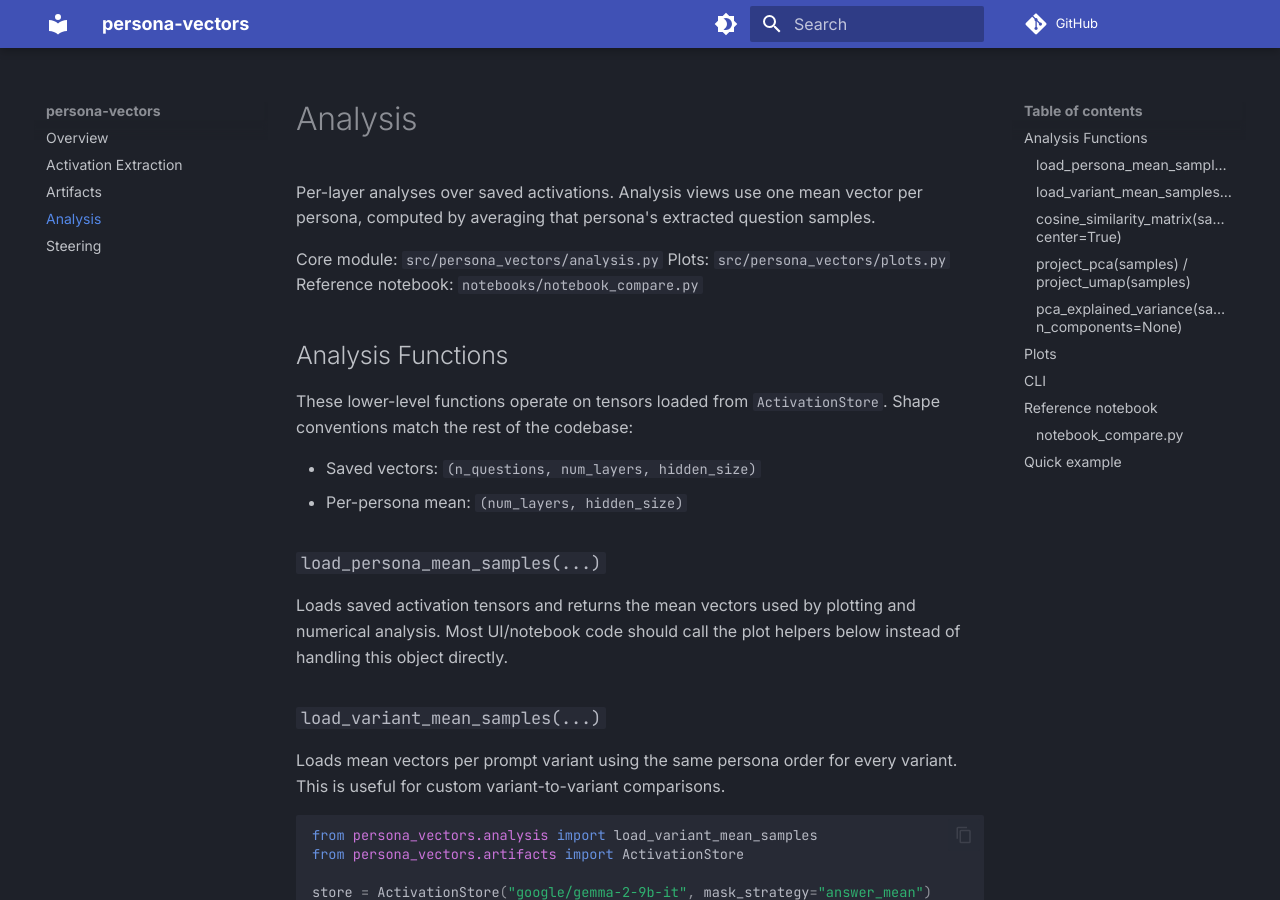
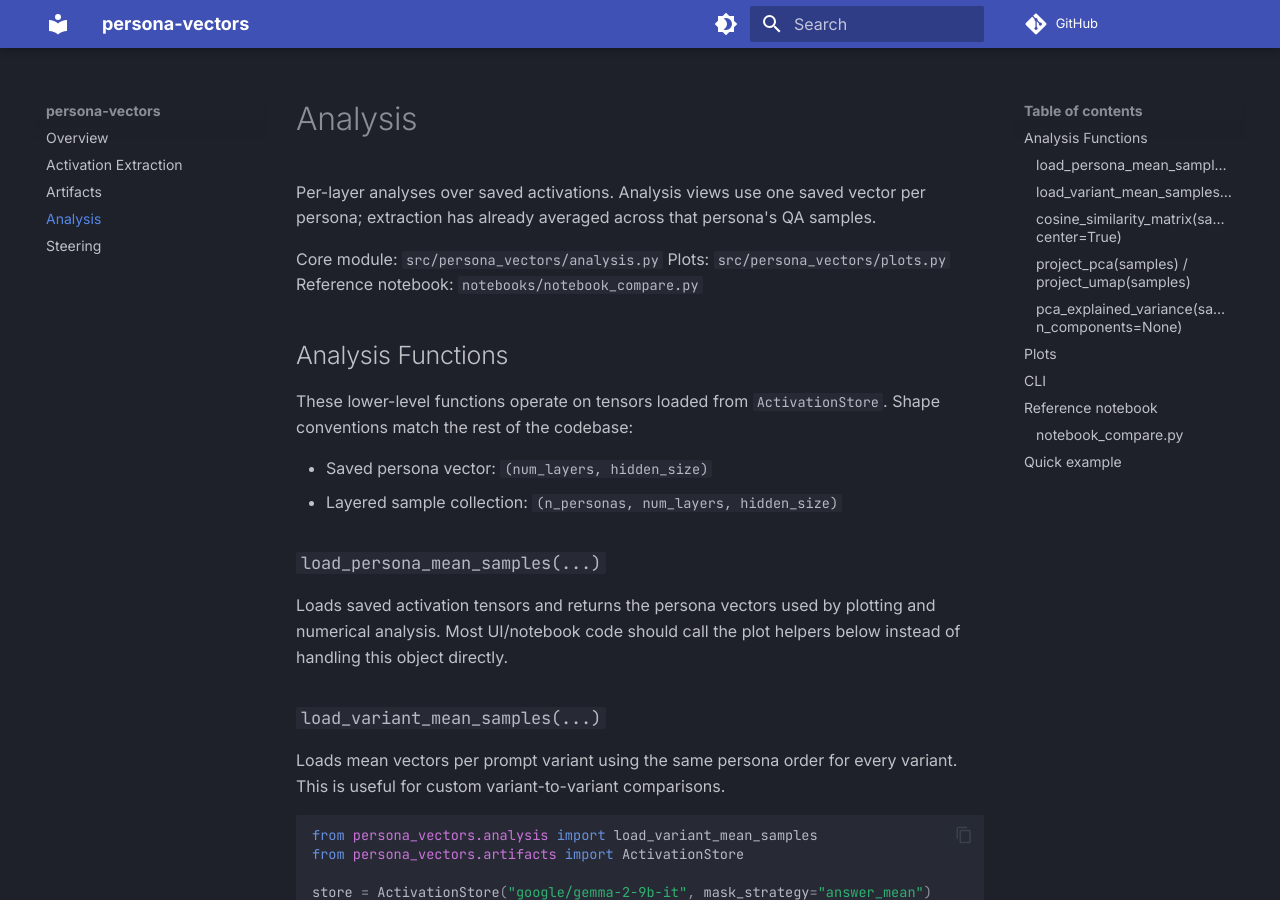
Before and after one commit to implicit-personalization/persona-vectors, an MkDocs documentation site: the page built from docs/analysis.md, in a window 1280 px wide and 900 px high. Built offline with MkDocs 1.6.1 and Material for MkDocs 9.7.7, drawn with Linux system fonts in a browser that asks for light colours; comment, search, counter and statistics services are not loaded; some of the changed text lies outside the part shown.

Commit message:
Updated extraction to mean over questions

```diff
--- a/docs/analysis.md
+++ b/docs/analysis.md
@@ -1,7 +1,7 @@
 # Analysis
 
-Per-layer analyses over saved activations. Analysis views use one mean vector
-per persona, computed by averaging that persona's extracted question samples.
+Per-layer analyses over saved activations. Analysis views use one saved vector
+per persona; extraction has already averaged across that persona's QA samples.
 
 Core module: `src/persona_vectors/analysis.py`
 Plots: `src/persona_vectors/plots.py`
@@ -12,12 +12,12 @@ Reference notebook: `notebooks/notebook_compare.py`
 These lower-level functions operate on tensors loaded from `ActivationStore`.
 Shape conventions match the rest of the codebase:
 
-- Saved vectors: `(n_questions, num_layers, hidden_size)`
-- Per-persona mean: `(num_layers, hidden_size)`
+- Saved persona vector: `(num_layers, hidden_size)`
+- Layered sample collection: `(n_personas, num_layers, hidden_size)`
 
 ### `load_persona_mean_samples(...)`
 
-Loads saved activation tensors and returns the mean vectors used by plotting
+Loads saved activation tensors and returns the persona vectors used by plotting
 and numerical analysis. Most UI/notebook code should call the plot helpers
 below instead of handling this object directly.
 
@@ -85,7 +85,7 @@ python main.py analyze \
 
 This writes interactive HTML files with layer dropdowns:
 
-- `persona_mean_pca`: one point per persona, averaged over questions
+- `persona_mean_pca`: one point per persona from the saved persona-level mean
 - `persona_mean_similarity`: centered persona cosine heatmap by layer
 - `persona_pair_similarity`: persona-pair similarity trajectories across layers
 - `pca_scree`: PCA explained-variance curves for selected or representative layers
--- a/pyproject.toml
+++ b/pyproject.toml
@@ -1,6 +1,6 @@
 [project]
 name = "persona-vectors"
-version = "0.5.0"
+version = "0.5.1"
 description = "Library for extracting and analyzing persona vectors"
 readme = "README.md"
 requires-python = ">=3.12"
```
Also changed, not shown: README.md (+6 -5 lines), TODO.md (deleted, +0 -6 lines), docs/artifacts.md (+7 -3 lines), docs/extraction.md (+8 -2 lines), 7 other files.
